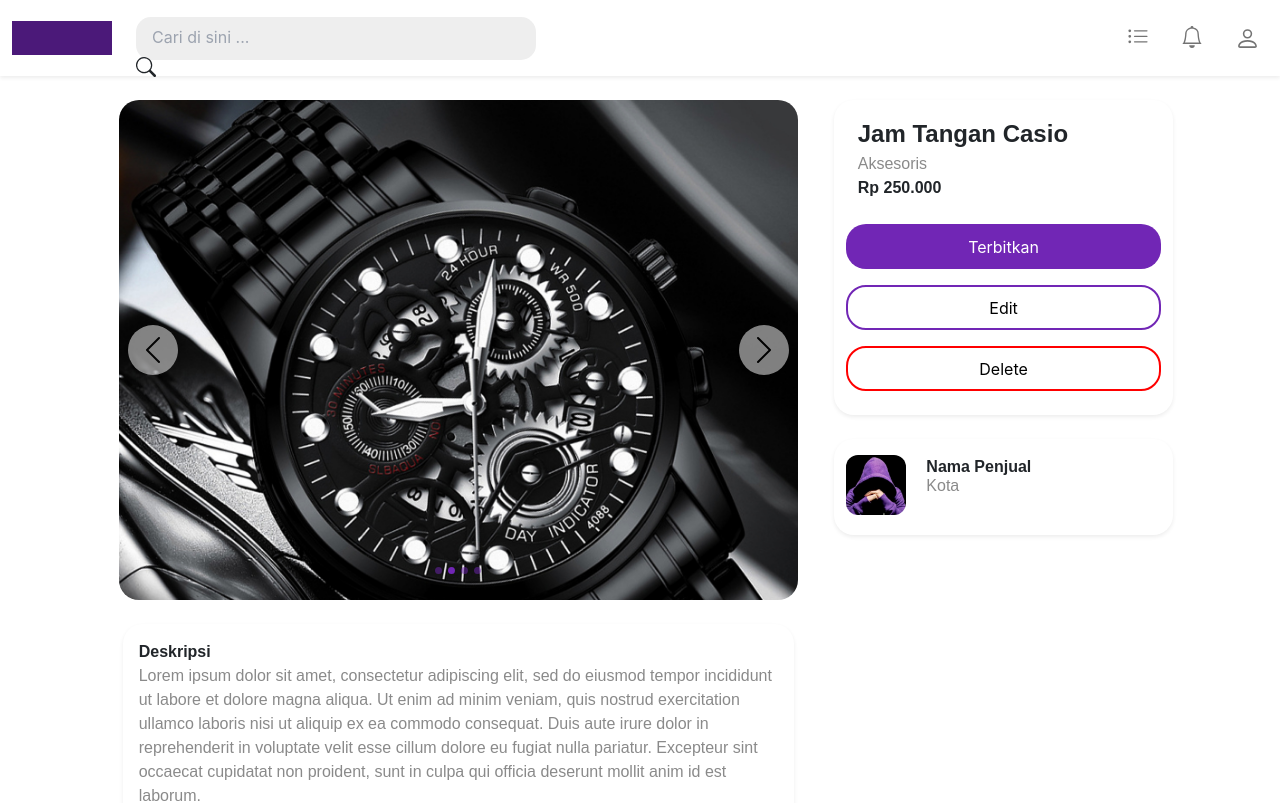
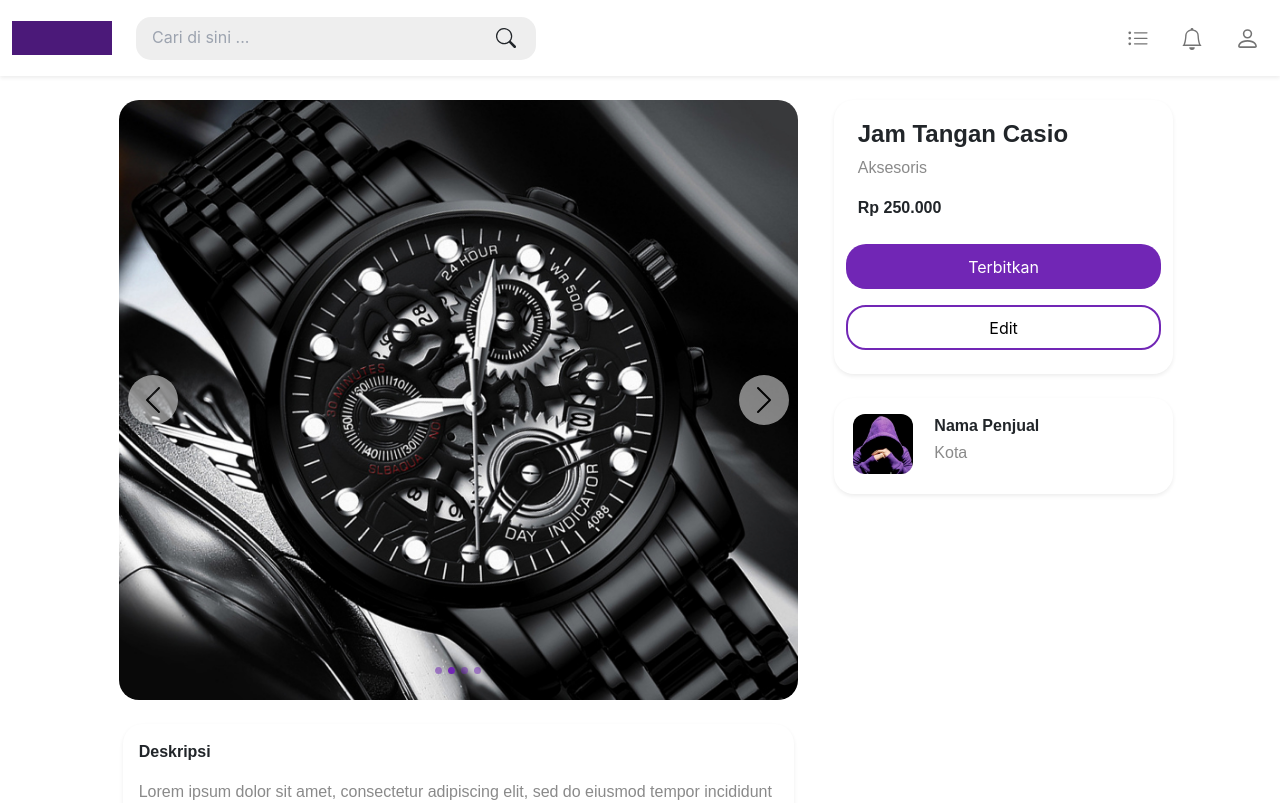
Before and after one commit to HaikalHdytullah/FE-Team-1-Final-Project, a React (Create React App) app: page /preview in a window 1280 px wide. Shown: the top 803 px of the page. Built offline with nearby package versions, Linux system fonts and the light colour scheme.

Commit message:
edit preview product

```diff
--- a/src/components/PreviewProduct.jsx
+++ b/src/components/PreviewProduct.jsx
@@ -54,25 +54,22 @@
                             </Carousel>
                             </Row>
                             <Row className="mt-4 mx-1 shadow-sm mb-4" style={{borderRadius: "20px"}}>
-                                <p className="fw-bold text-family pt-3 ps-3">Deskripsi</p>
-                                <p className="text-color ps-3 lh-base">Lorem ipsum dolor sit amet, consectetur adipiscing elit, sed do eiusmod tempor incididunt ut labore et dolore magna aliqua. Ut enim ad minim veniam, quis nostrud exercitation ullamco laboris nisi ut aliquip ex ea commodo consequat. Duis aute irure dolor in reprehenderit in voluptate velit esse cillum dolore eu fugiat nulla pariatur. Excepteur sint occaecat cupidatat non proident, sunt in culpa qui officia deserunt mollit anim id est laborum.</p>
-                                <p className="text-color ps-3 lh-base">Lorem ipsum dolor sit amet, consectetur adipiscing elit, sed do eiusmod tempor incididunt ut labore et dolore magna aliqua. Ut enim ad minim veniam, quis nostrud exercitation ullamco laboris nisi ut aliquip ex ea commodo consequat. Duis aute irure dolor in reprehenderit in voluptate velit esse cillum dolore eu fugiat nulla pariatur. Excepteur sint occaecat cupidatat non proident, sunt in culpa qui officia deserunt mollit anim id est laborum.</p>
+                                <p className="fw-bold text-family pt-3 ps-3 pb-3">Deskripsi</p>
+                                <p className="text-color ps-3 pb-3 lh-base">Lorem ipsum dolor sit amet, consectetur adipiscing elit, sed do eiusmod tempor incididunt ut labore et dolore magna aliqua. Ut enim ad minim veniam, quis nostrud exercitation ullamco laboris nisi ut aliquip ex ea commodo consequat. Duis aute irure dolor in reprehenderit in voluptate velit esse cillum dolore eu fugiat nulla pariatur. Excepteur sint occaecat cupidatat non proident, sunt in culpa qui officia deserunt mollit anim id est laborum.</p>
+                                <p className="text-color ps-3 pb-4 lh-base">Lorem ipsum dolor sit amet, consectetur adipiscing elit, sed do eiusmod tempor incididunt ut labore et dolore magna aliqua. Ut enim ad minim veniam, quis nostrud exercitation ullamco laboris nisi ut aliquip ex ea commodo consequat. Duis aute irure dolor in reprehenderit in voluptate velit esse cillum dolore eu fugiat nulla pariatur. Excepteur sint occaecat cupidatat non proident, sunt in culpa qui officia deserunt mollit anim id est laborum.</p>
                             </Row>
                         </Col>
                         <Col sm={4}>
                             <Row className="shadow-sm" style={{borderRadius: "20px"}}>
                                 <p className="fw-bold text-family pt-3 ps-4 fs-4">Jam Tangan Casio</p>
-                                <p className="text-color ps-4">Aksesoris</p>
-                                <p className="fw-bold text-family ps-4">Rp 250.000</p>
+                                <p className="text-color ps-4 pt-1">Aksesoris</p>
+                                <p className="fw-bold text-family pt-3 ps-4">Rp 250.000</p>
                                 <div className="d-grid gap-3 mt-4">
                                     <Button className="button-add fw-semibold text-white" style={{backgroundColor: "#7126B5"}}>
                                         Terbitkan
                                     </Button>
-                                    <Button className="button-edit fw-semibold text-black" style={{backgroundColor: "white"}}>
+                                    <Button className="button-edit fw-semibold text-black mb-4" style={{backgroundColor: "white"}}>
                                         Edit
-                                    </Button>
-                                    <Button className="button-delete fw-semibold text-black mb-4" style={{backgroundColor: "white"}}>
-                                        Delete
                                     </Button>
                                 </div>
                             </Row>
@@ -82,9 +79,9 @@
                                             <img className="foto" src={Foto}alt="Foto Profile"/>
                                         </div>
                                     </Col>
-                                    <Col lg={9} sm={9}>
-                                        <p className="fw-bold text-family ps-2 fs-6">Nama Penjual</p>
-                                        <p className="text-color ps-2 fs-6" style={{marginTop:"-5px"}}>Kota</p>
+                                    <Col lg={9} sm={10}>
+                                        <p className="fw-bold text-family ps-3 fs-6">Nama Penjual</p>
+                                        <p className="text-color pt-2 ps-3 fs-6 pb-2" style={{marginTop:"-5px"}}>Kota</p>
                                     </Col>
                             </Row>
                         </Col>
--- a/src/css/Preview.css
+++ b/src/css/Preview.css
@@ -7,16 +7,20 @@
     display: flexbox;
 }
 
+img, svg, video, canvas, audio, iframe, embed, object {
+    display: inline-flex;
+    vertical-align: middle;
+}
+
 .searchbar input {
     width: 360px;
     background: transparent;
     border : none;
     outline: none;
 }
-
 .carousel-inner{
     width: 100%;
-    height: 500px;
+    height: 600px;
     border-radius: 20px;
 }
 
@@ -65,6 +69,11 @@
     border-radius: 20px;
 }
 
+.button-edit2{
+    border: #7126B5 solid 2px;
+    border-radius: 10px;
+}
+
 .button-delete{
     height: 45px;
     border: red solid 2px;
@@ -80,5 +89,14 @@
     width: 60px;
     height: 60px;
     object-fit: cover;
+    margin-left: 7px;
     border-radius: 20%;
 }
+
+.line{
+    width: 225px;
+    height: 1px;
+    background-color: #8A8A8A;
+    margin-top: -5px;
+    margin-left: 10px;
+}
```
